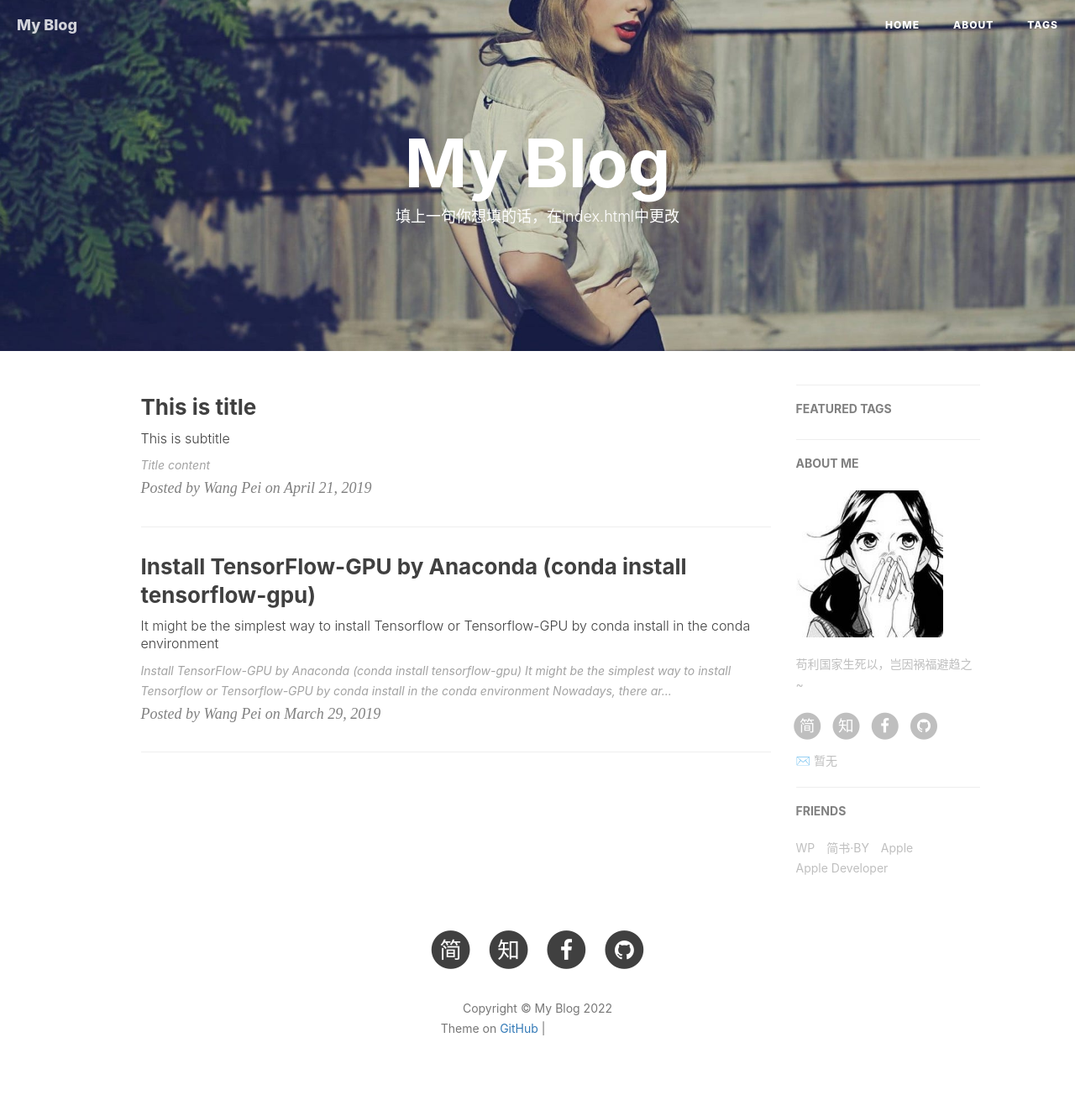
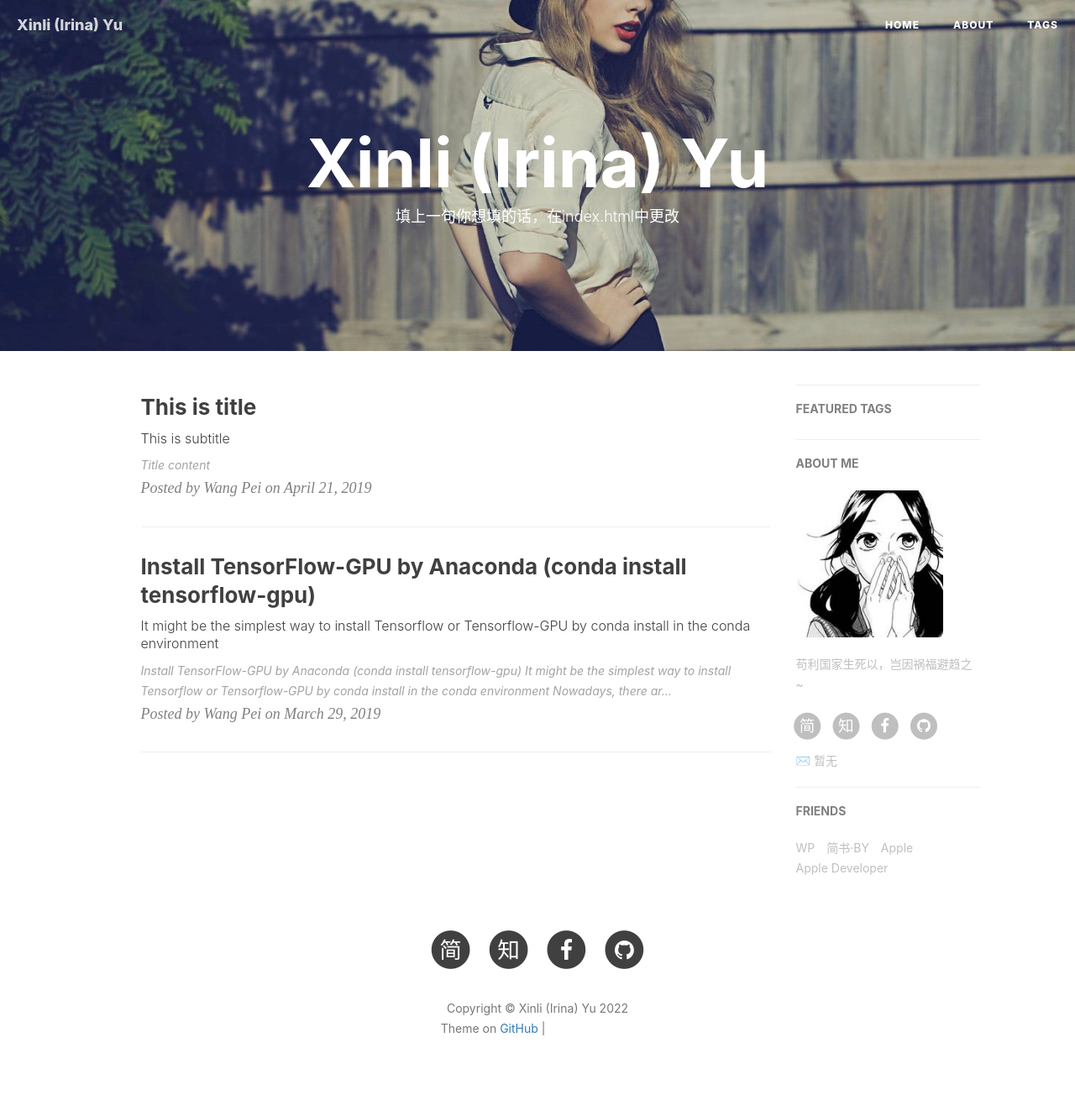
Before and after one commit to irinayu360/irinayu.github.io, a Jekyll site: the page built from index.html, in a window 1280 px wide. Shown: the whole page at 84% size. Built offline with Jekyll 4.4.1, drawn with Linux system fonts in a browser that asks for light colours; nearby versions of some CDN libraries; the list of posts is cut into pages by our own code; comment, search, counter and statistics services are not loaded; grey boxes are pictures that could not be loaded.

Commit message:
Update _config.yml

```diff
--- a/_config.yml
+++ b/_config.yml
@@ -1,6 +1,6 @@
 # Site settings
-title: My Blog
-SEOTitle: 我的博客 | My Blog
+title: Xinli (Irina) Yu
+SEOTitle: Xinli (Irina) Yu | Applied Scientist @ Amazon
 header-img: img/post-bg-desk.jpg
 email: 暂无
 description: "写一句你想写的话"
```
